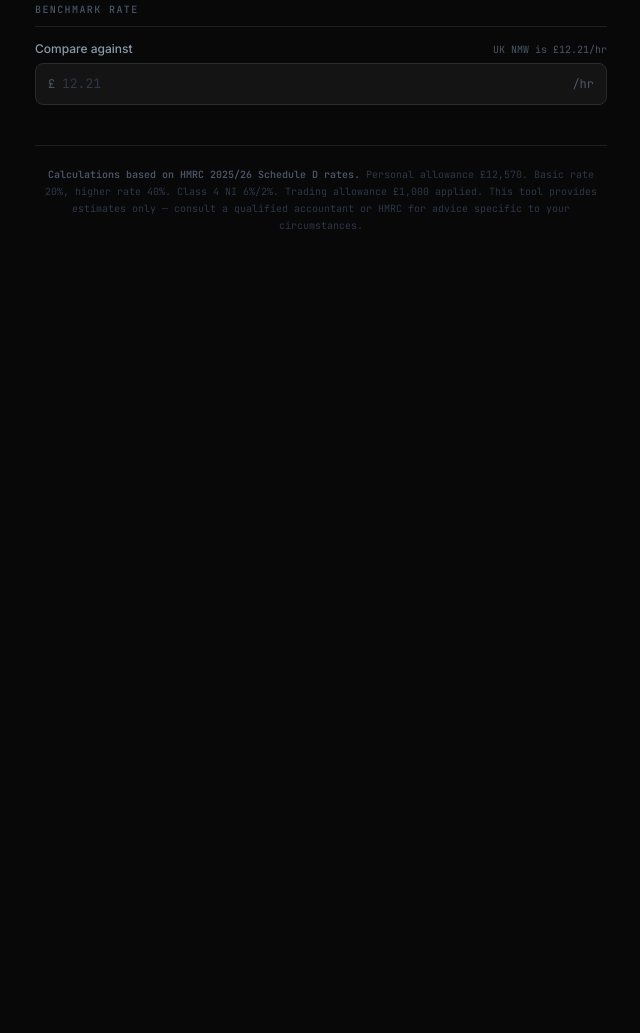
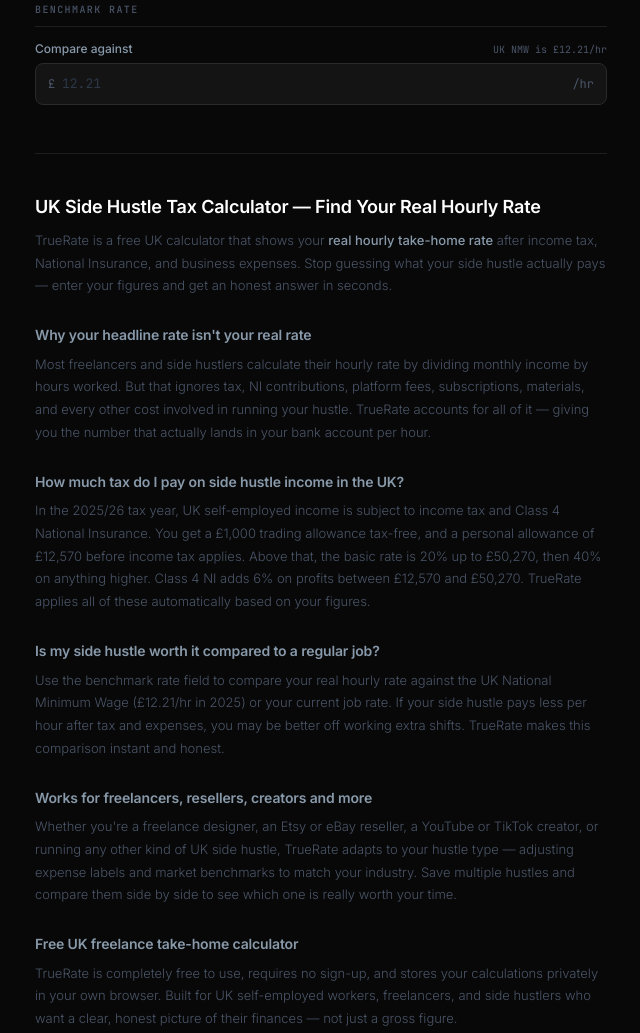
Before and after one commit to Archie-Graham/TrueRate, a plain HTML site: page index.html in a window 1280 px wide. Shown: the part 1025-2058 px from the top of the page, without its empty margins (319-959 px from the left). Before the commit the page ends 1339 px from the top, so only its background shows below. Drawn offline with Linux system fonts and the light colour scheme.

Commit message:
index.html

```diff
--- a/index.html
+++ b/index.html
@@ -5,7 +5,7 @@
   <meta name="viewport" content="width=device-width, initial-scale=1.0" />
   <title>TrueRate — UK Side Hustle & Freelance Take-Home Calculator</title>
   <meta name="description" content="Find out your real hourly take-home rate after UK tax, National Insurance and expenses. Free calculator for freelancers, resellers and side hustlers." />
-    <meta name="google-site-verification" content="ub1Axma4Gz7-Y75eLA5-xPlrbK5ZY3jyxyvCptTZuvg" />
+  <meta name="google-site-verification" content="ub1Axma4Gz7-Y75eLA5-xPlrbK5ZY3jyxyvCptTZuvg" />
   <link href="https://fonts.googleapis.com/css2?family=Inter:wght@300;400;500;600;700&family=JetBrains+Mono:wght@400;500;600&display=swap" rel="stylesheet" />
   <style>
     /* ── RESET ── */
@@ -831,6 +831,48 @@
     .toast.show {
       opacity: 1;
       transform: translateX(-50%) translateY(0);
+    }
+
+    /* ── SEO CONTENT ── */
+    .seo-section {
+      margin-top: 48px;
+      border-top: 1px solid var(--border);
+      padding-top: 40px;
+      display: flex;
+      flex-direction: column;
+      gap: 28px;
+    }
+
+    .seo-block {}
+
+    .seo-h1 {
+      font-size: 18px;
+      font-weight: 600;
+      color: var(--white);
+      line-height: 1.4;
+      letter-spacing: -0.01em;
+      margin-bottom: 10px;
+    }
+
+    .seo-h2 {
+      font-size: 14px;
+      font-weight: 600;
+      color: var(--grey-1);
+      line-height: 1.4;
+      letter-spacing: -0.01em;
+      margin-bottom: 8px;
+    }
+
+    .seo-p {
+      font-size: 13px;
+      font-weight: 300;
+      color: var(--grey-2);
+      line-height: 1.75;
+    }
+
+    .seo-p strong {
+      color: var(--grey-1);
+      font-weight: 500;
     }
 
     /* ── FOOTER ── */
@@ -1117,6 +1159,39 @@
     </div>
   </div>
 
+  <!-- SEO Content -->
+  <div class="seo-section">
+    <div class="seo-block">
+      <h1 class="seo-h1">UK Side Hustle Tax Calculator — Find Your Real Hourly Rate</h1>
+      <p class="seo-p">TrueRate is a free UK calculator that shows your <strong>real hourly take-home rate</strong> after income tax, National Insurance, and business expenses. Stop guessing what your side hustle actually pays — enter your figures and get an honest answer in seconds.</p>
+    </div>
+
+    <div class="seo-block">
+      <h2 class="seo-h2">Why your headline rate isn't your real rate</h2>
+      <p class="seo-p">Most freelancers and side hustlers calculate their hourly rate by dividing monthly income by hours worked. But that ignores tax, NI contributions, platform fees, subscriptions, materials, and every other cost involved in running your hustle. TrueRate accounts for all of it — giving you the number that actually lands in your bank account per hour.</p>
+    </div>
+
+    <div class="seo-block">
+      <h2 class="seo-h2">How much tax do I pay on side hustle income in the UK?</h2>
+      <p class="seo-p">In the 2025/26 tax year, UK self-employed income is subject to income tax and Class 4 National Insurance. You get a £1,000 trading allowance tax-free, and a personal allowance of £12,570 before income tax applies. Above that, the basic rate is 20% up to £50,270, then 40% on anything higher. Class 4 NI adds 6% on profits between £12,570 and £50,270. TrueRate applies all of these automatically based on your figures.</p>
+    </div>
+
+    <div class="seo-block">
+      <h2 class="seo-h2">Is my side hustle worth it compared to a regular job?</h2>
+      <p class="seo-p">Use the benchmark rate field to compare your real hourly rate against the UK National Minimum Wage (£12.21/hr in 2025) or your current job rate. If your side hustle pays less per hour after tax and expenses, you may be better off working extra shifts. TrueRate makes this comparison instant and honest.</p>
+    </div>
+
+    <div class="seo-block">
+      <h2 class="seo-h2">Works for freelancers, resellers, creators and more</h2>
+      <p class="seo-p">Whether you're a freelance designer, an Etsy or eBay reseller, a YouTube or TikTok creator, or running any other kind of UK side hustle, TrueRate adapts to your hustle type — adjusting expense labels and market benchmarks to match your industry. Save multiple hustles and compare them side by side to see which one is really worth your time.</p>
+    </div>
+
+    <div class="seo-block">
+      <h2 class="seo-h2">Free UK freelance take-home calculator</h2>
+      <p class="seo-p">TrueRate is completely free to use, requires no sign-up, and stores your calculations privately in your own browser. Built for UK self-employed workers, freelancers, and side hustlers who want a clear, honest picture of their finances — not just a gross figure.</p>
+    </div>
+  </div>
+
   <!-- Footer -->
   <div class="footer">
     <p class="footer-text">
```
